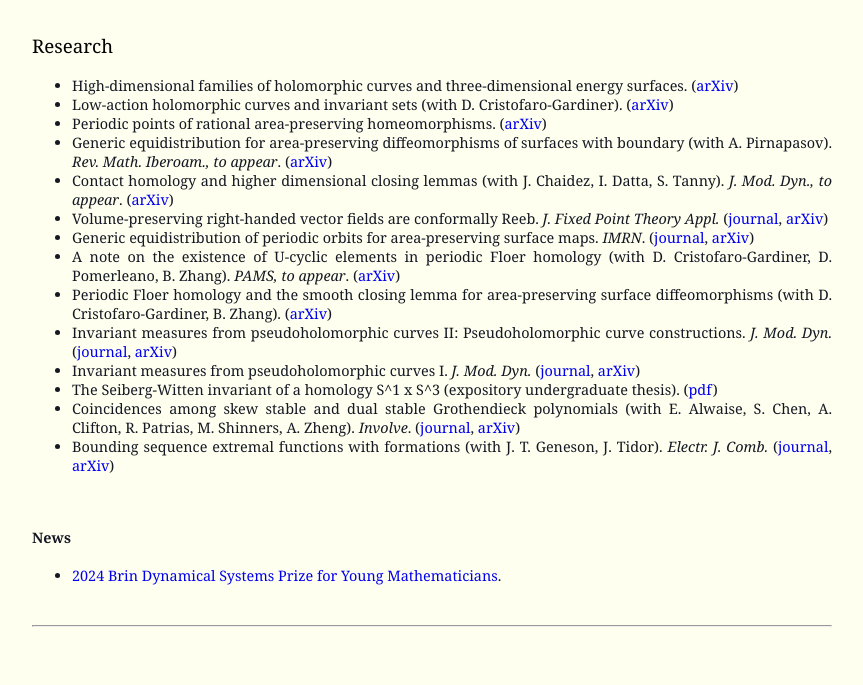
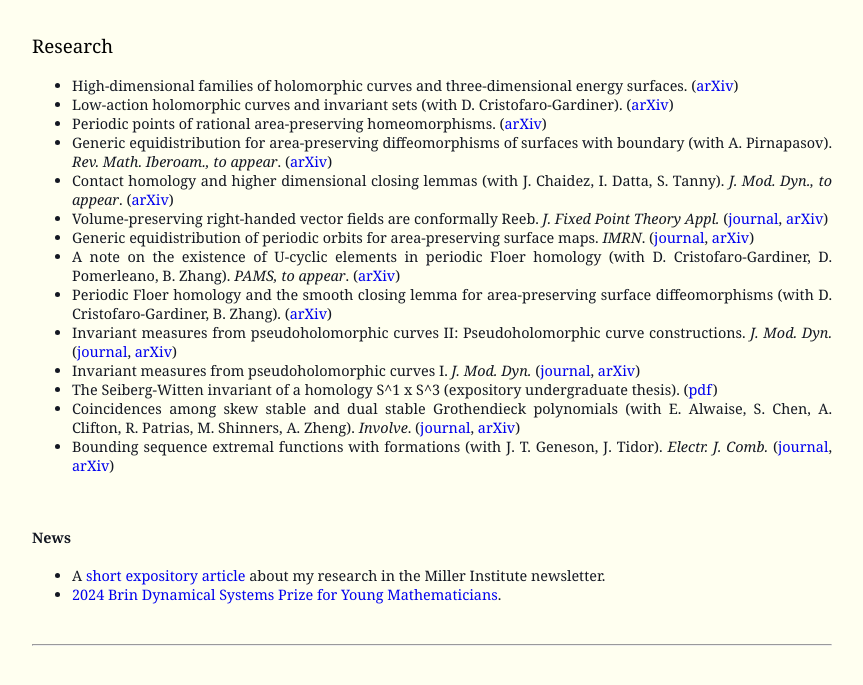
Before and after one commit to r0hilp/r0hilp.github.io, a Jekyll site: the page index.html, which Jekyll copies as it is, in a window 1280 px wide, cut to the strip 473-1179 px from the top of the page. Shown: the top 685 px of the strip, without its empty margins (48-911 px from the left). Built offline with Jekyll 4.4.1, drawn with Linux system fonts in a browser that asks for light colours.

Commit message:
add miller article

```diff
--- a/index.html
+++ b/index.html
@@ -58,6 +58,7 @@
   <br>
   <h4>News</h4>
   <ul>
+	  <li>A <a href="https://miller.berkeley.edu/images/newsletters/Winter2025_digital.pdf">short expository article</a> about my research in the Miller Institute newsletter.</li>
 	  <li><a href="https://science.psu.edu/math/research/dynsys/dynamical-systems-prize-young-mathematicians">2024 Brin Dynamical Systems Prize for Young Mathematicians</a>.</li>
   </ul>
   <br>
```
